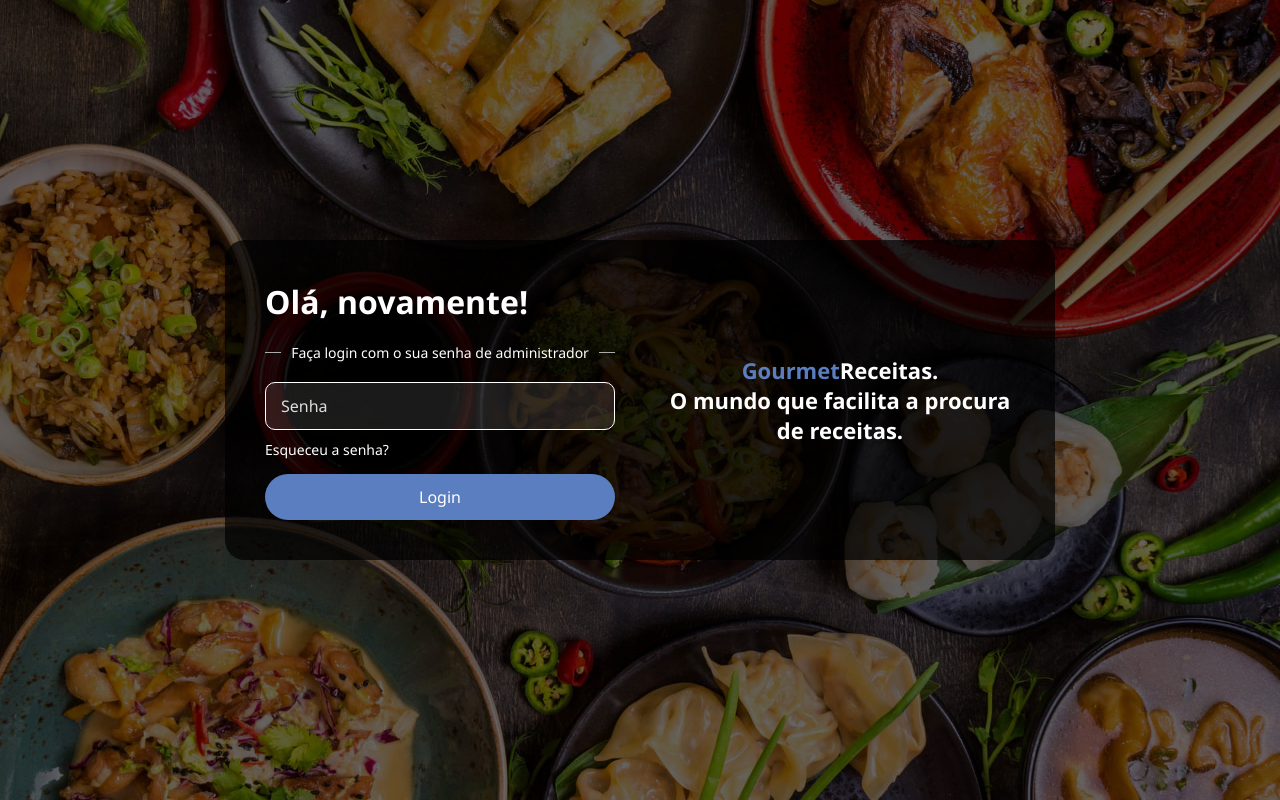
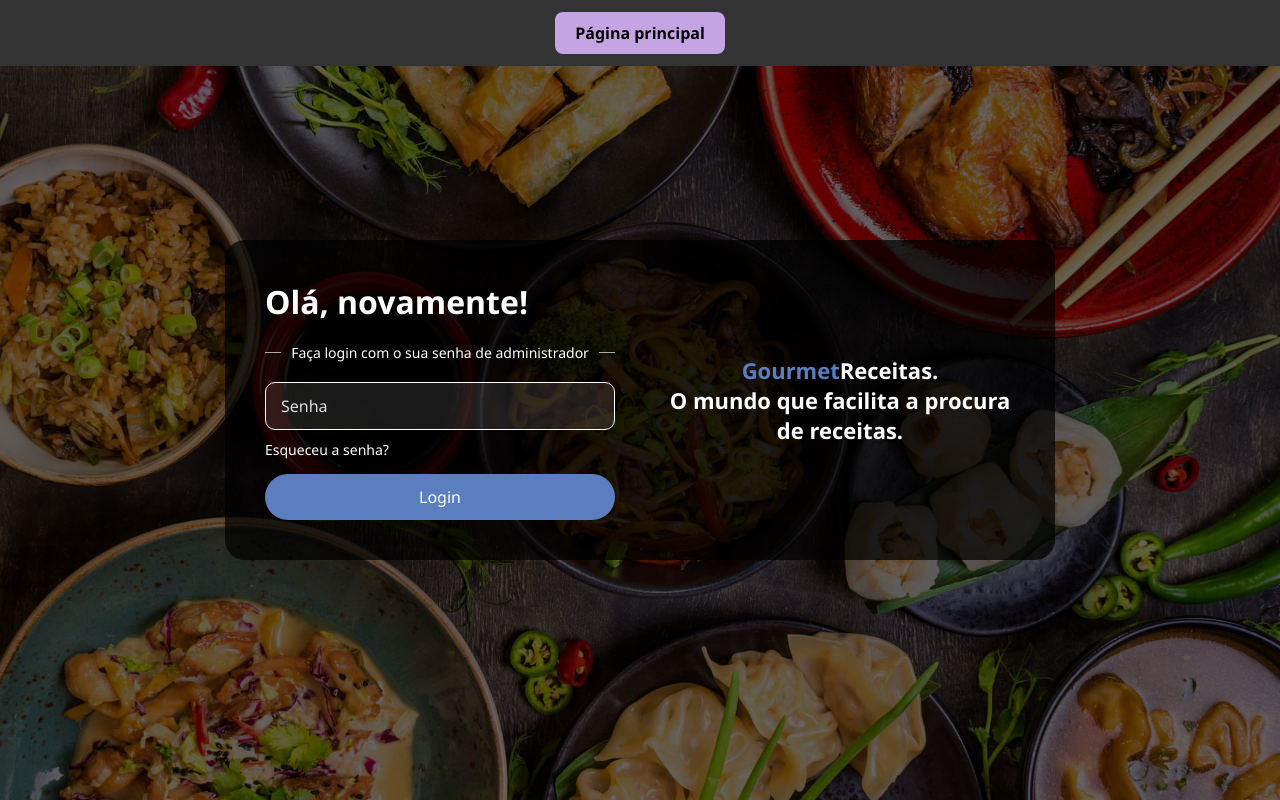
Before and after one commit to felipeghizo/Site_personalizado, a Flask app: page /adminuser/adminuser in a window 1280 px wide. Run offline with Flask 3, Linux system fonts and the light colour scheme.

Commit message:
update admin_login (Botao de voltar para home)

```diff
--- a/static/Adminuser_style.css
+++ b/static/Adminuser_style.css
@@ -143,6 +143,36 @@ body {
   text-align: left;
 }
 
+.category-tabs {
+  width: 100%;
+  background-color: #333;
+  padding: 12px;
+  text-align: center;
+  position: absolute;
+  top: 0;
+  left: 0;
+}
+
+.tabs-center {
+  display: flex;
+  justify-content: center;
+}
+
+.btn-back-home {
+  background: #c5a4e4;
+  color: #000;
+  padding: 10px 20px;
+  border-radius: 8px;
+  font-weight: bold;
+  text-decoration: none;
+  transition: background-color 0.3s ease;
+}
+
+.btn-back-home:hover {
+  background: #b491d3;
+}
+
+
 
 /* Responsivo */
 @media (max-width: 768px) {
--- a/templates/adminuser.html
+++ b/templates/adminuser.html
@@ -8,6 +8,13 @@
   <link rel="stylesheet" href="{{ url_for('static', filename='adminuser_style.css') }}">
 </head>
 <body>
+
+<nav class="category-tabs">
+  <div class="tabs-center">
+    <a class="btn-back-home" href="{{ url_for('home.home') }}"> Página principal </a>
+  </div>
+</nav>
+
 <div class="background">
   <div class="sub-background">
     <div class="container">
```
